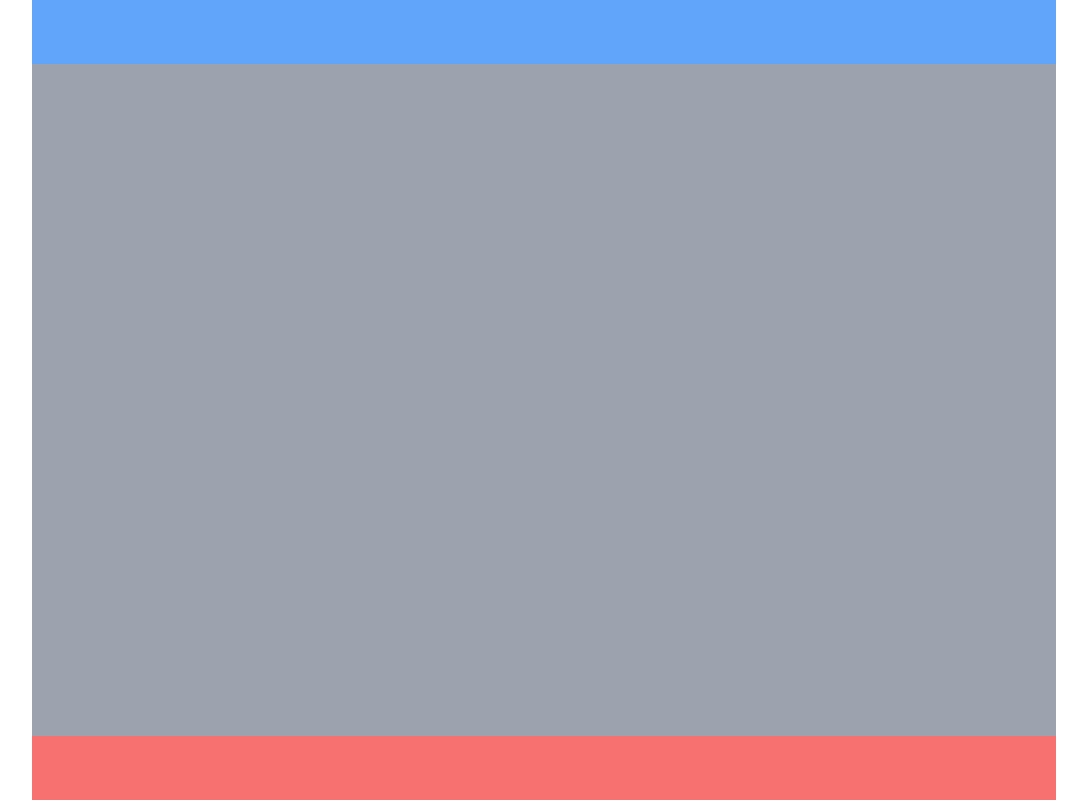
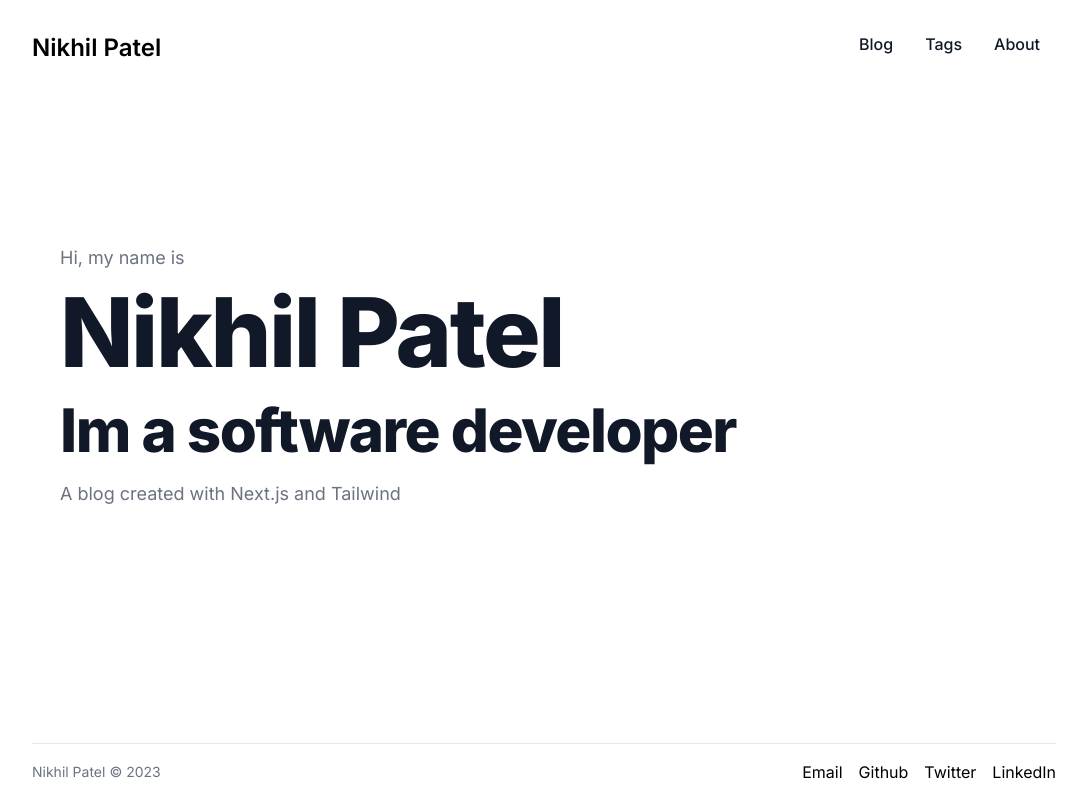
Before and after one commit to NikhilP99/nikhilpatel.tech, a Next.js app: page / in a window 1280 px wide. Shown: the whole page, without its empty margins (96-1183 px from the left). Built offline with nearby package versions, Linux system fonts and the light colour scheme.

Commit message:
Adding basic header, footer and landing

```diff
--- a/package.json
+++ b/package.json
@@ -9,6 +9,7 @@
     "lint": "next lint"
   },
   "dependencies": {
+    "@tailwindcss/typography": "^0.5.9",
     "@types/node": "20.1.3",
     "@types/react": "18.2.6",
     "@types/react-dom": "18.2.4",
--- a/src/app/page.tsx
+++ b/src/app/page.tsx
@@ -2,7 +2,19 @@ import Image from 'next/image'
 
 export default function Home() {
   return (
-    <main className='flex-1 bg-gray-400'>
-    </main>
+    <div className="flex-1 flex h-full flex-col justify-center px-7">
+      <div className="space-y-2 pt-6 pb-8 md:space-y-5">
+        <p className="text-lg leading-3 text-gray-500">Hi, my name is</p>
+        <h1 className="text-5xl font-extrabold leading-9 tracking-tight text-gray-900 sm:text-5xl sm:leading-10 md:text-8xl md:leading-14">
+          Nikhil Patel
+        </h1>
+        <h3 className="text-3xl font-extrabold leading-9 tracking-tight text-gray-900 sm:text-4xl sm:leading-10 md:text-6xl md:leading-14">
+          Im a software developer
+        </h3>
+        <p className="text-lg leading-7 text-gray-500">
+        A blog created with Next.js and Tailwind
+        </p>
+      </div>
+    </div>
   )
 }
--- a/src/components/Layout/Footer/Footer.tsx
+++ b/src/components/Layout/Footer/Footer.tsx
@@ -1,6 +1,25 @@
+import Link from "next/link"
+
 const Footer = () => {
   return (
-    <footer className="h-16 bg-red-400"></footer>
+    <footer>
+      <div className="mt-16 divide-y divide-gray-200 dark:divide-gray-700">
+        {/* Spotify component here */}
+        <div></div>
+        <div className="mt-2 flex flex-col-reverse items-center py-2 md:flex-row md:justify-between">
+          <div className="flex space-x-1 text-sm text-gray-500 dark:text-gray-400">
+            <div>Nikhil Patel</div>
+            <div>{`© ${new Date().getFullYear()}`}</div>
+          </div>
+          <div className="flex space-x-4 py-2">
+            <Link href="/"> Email </Link>
+            <Link href="/"> Github </Link>
+            <Link href="/"> Twitter </Link>
+            <Link href="/"> LinkedIn </Link>
+          </div>
+        </div>
+      </div>
+    </footer>
   )
 }
 
--- a/src/components/Layout/Header/Header.tsx
+++ b/src/components/Layout/Header/Header.tsx
@@ -1,6 +1,30 @@
+import { HEADER_LINKS } from "@/config/links"
+import Link from "next/link"
+
 const Header = () => {
   return (
-    <header className="h-16 bg-blue-400"></header>
+    <header className="flex flex-row justify-between py-8">
+      <Link href="/" aria-label="Nikhil Patel">
+        <div className="flex items-center justify-between">
+          <div className="hidden h-6 text-2xl font-semibold sm:block">
+            Nikhil Patel
+          </div>
+        </div>
+      </Link>
+      <div className="flex items-center text-base leading-5">
+        <div className="hidden sm:block">
+          {HEADER_LINKS.map((link) => (
+            <Link
+              key="tags"
+              href={link.href}
+              className="p-1 font-medium text-gray-900 sm:p-4"
+            >
+              {link.title}
+            </Link>
+          ))}
+        </div>
+      </div>
+    </header>
   )
 }
 
--- /dev/null
+++ b/src/config/links.tsx
@@ -0,0 +1,21 @@
+import { Route } from "next/types"
+
+type HeaderLink = {
+  href: Route | URL
+  title: string
+}[]
+
+export const HEADER_LINKS: HeaderLink = [
+  {
+    title: "Blog",
+    href: "/"
+  },
+  {
+    title: "Tags",
+    href: "/"
+  },
+  {
+    title: "About",
+    href: "/"
+  }
+]
--- a/tailwind.config.js
+++ b/tailwind.config.js
@@ -5,14 +5,6 @@ module.exports = {
     './src/components/**/*.{js,ts,jsx,tsx,mdx}',
     './src/app/**/*.{js,ts,jsx,tsx,mdx}',
   ],
-  theme: {
-    extend: {
-      backgroundImage: {
-        'gradient-radial': 'radial-gradient(var(--tw-gradient-stops))',
-        'gradient-conic':
-          'conic-gradient(from 180deg at 50% 50%, var(--tw-gradient-stops))',
-      },
-    },
-  },
-  plugins: [],
+  theme: {},
+  plugins: [require('@tailwindcss/typography')],
 }
```
Also changed, not shown: 1 other file (tests, documents, lock files or other folders).
